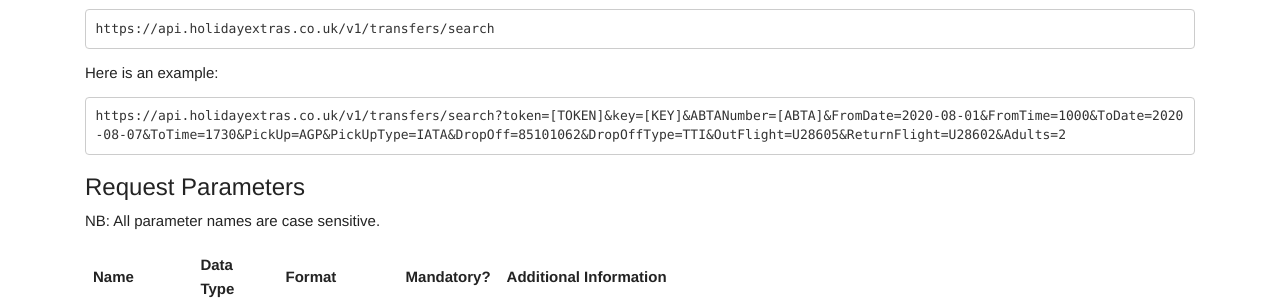
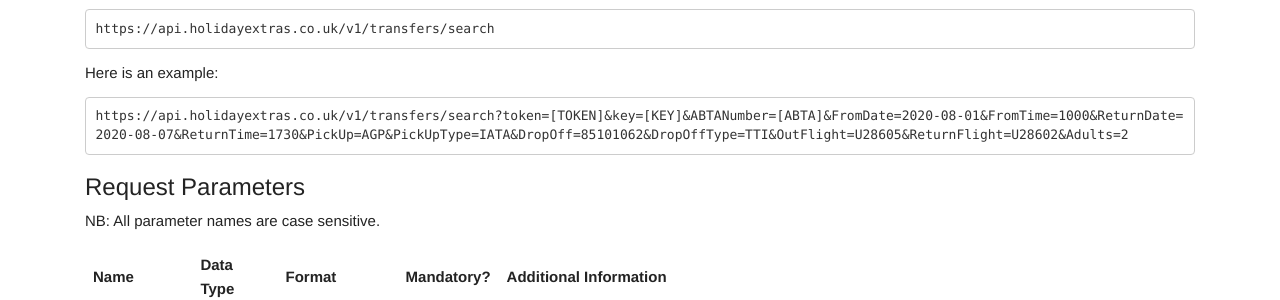
Before and after one commit to holidayextras/partner-api-docs, a Jekyll site: the page built from site/hxapi/transfers/av/index.md, in a window 1280 px wide and 900 px high. Shown: the part 360-660 px from the top of the window. Built offline with Jekyll 4.4.1, drawn with Linux system fonts in a browser that asks for light colours; some web fonts are replaced; our own code applies the rules of GitHub Pages for plain Markdown files; some of the changed lines change nothing that is shown.

Commit message:
WGT-191 update transfers availability example url

````diff
--- a/site/hxapi/transfers/av/index.md
+++ b/site/hxapi/transfers/av/index.md
@@ -20,7 +20,7 @@
 
 Here is an example:
 ```
-https://api.holidayextras.co.uk/v1/transfers/search?token=[TOKEN]&key=[KEY]&ABTANumber=[ABTA]&FromDate=2020-08-01&FromTime=1000&ToDate=2020-08-07&ToTime=1730&PickUp=AGP&PickUpType=IATA&DropOff=85101062&DropOffType=TTI&OutFlight=U28605&ReturnFlight=U28602&Adults=2
+https://api.holidayextras.co.uk/v1/transfers/search?token=[TOKEN]&key=[KEY]&ABTANumber=[ABTA]&FromDate=2020-08-01&FromTime=1000&ReturnDate=2020-08-07&ReturnTime=1730&PickUp=AGP&PickUpType=IATA&DropOff=85101062&DropOffType=TTI&OutFlight=U28605&ReturnFlight=U28602&Adults=2
 ```
 
 ### Request Parameters
````
